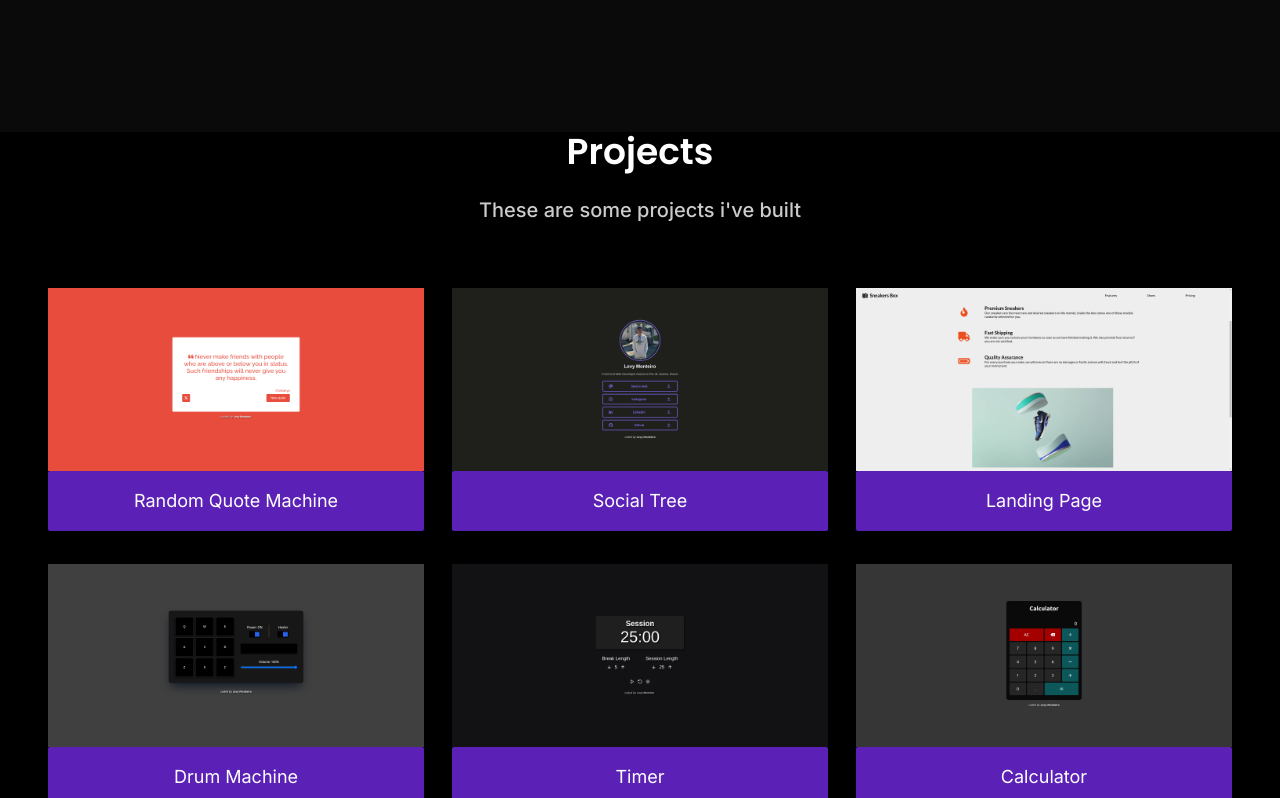
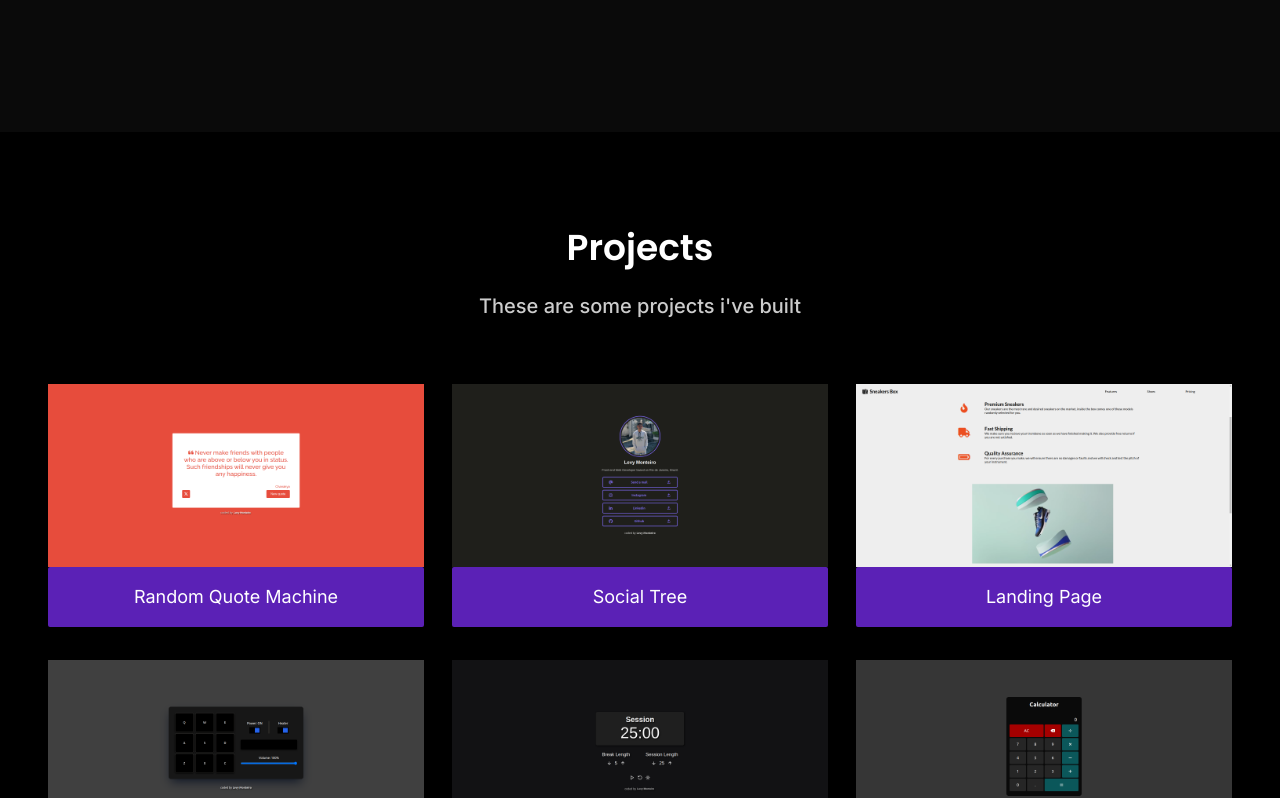
Before and after one commit to LevyMonteiro/portfolio, a React (Vite) app: page / in a window 1280 px wide. Shown: the part 1440-2238 px from the top of the page. Built offline with nearby package versions, Linux system fonts and the light colour scheme; what @designbycode/tailwindcss-text-shadow would draw is missing.

Commit message:
update Projects py

```diff
--- a/src/components/sections/Projects.tsx
+++ b/src/components/sections/Projects.tsx
@@ -12,7 +12,7 @@
   return (
     <section
       id='projects'
-      className='min-h-screen w-screen flex flex-col justify-center items-center m-auto gap-16'
+      className='min-h-screen w-screen flex flex-col justify-center items-center m-auto gap-16 py-24'
     >
       <h2
         className={`${
```
